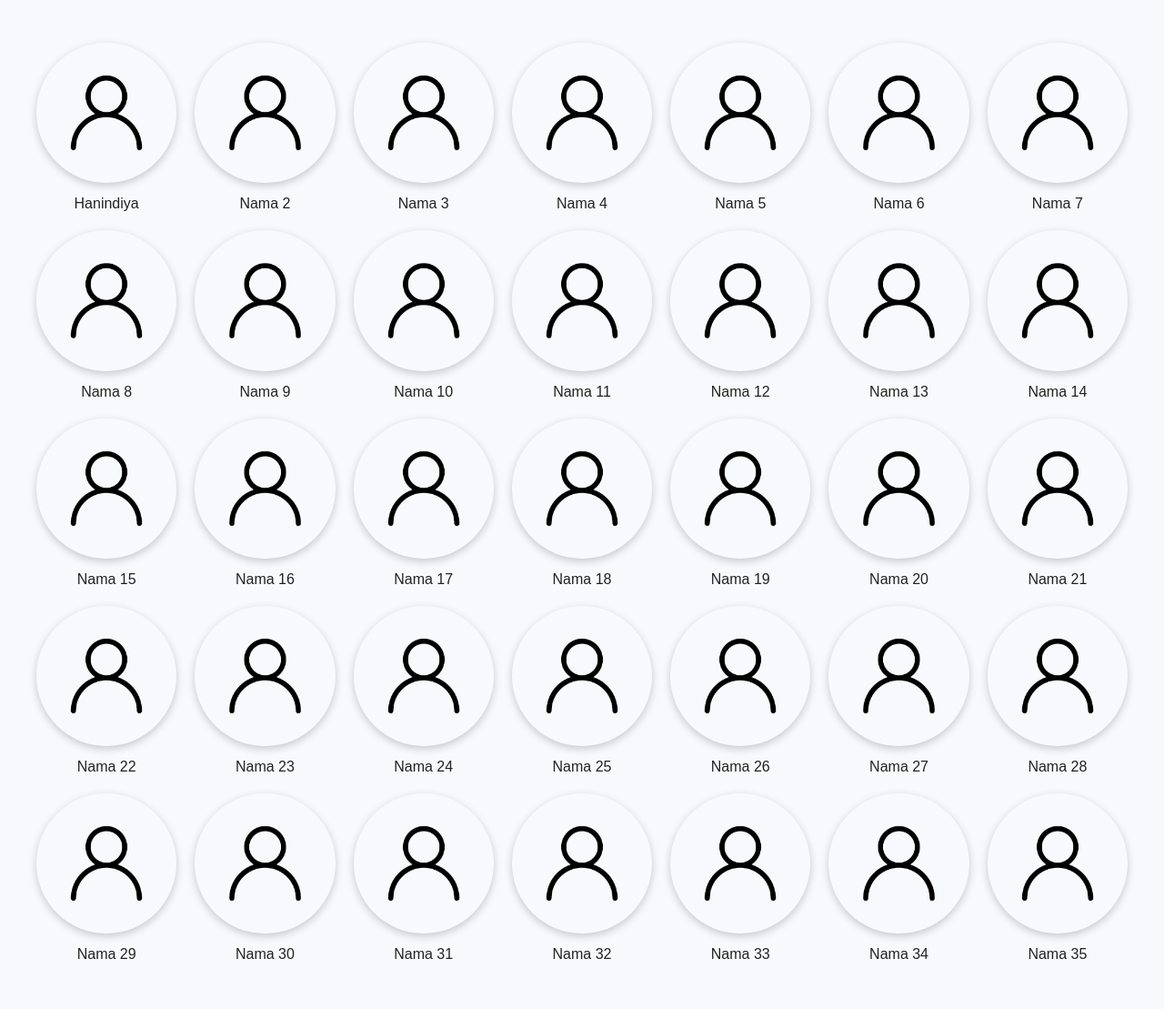
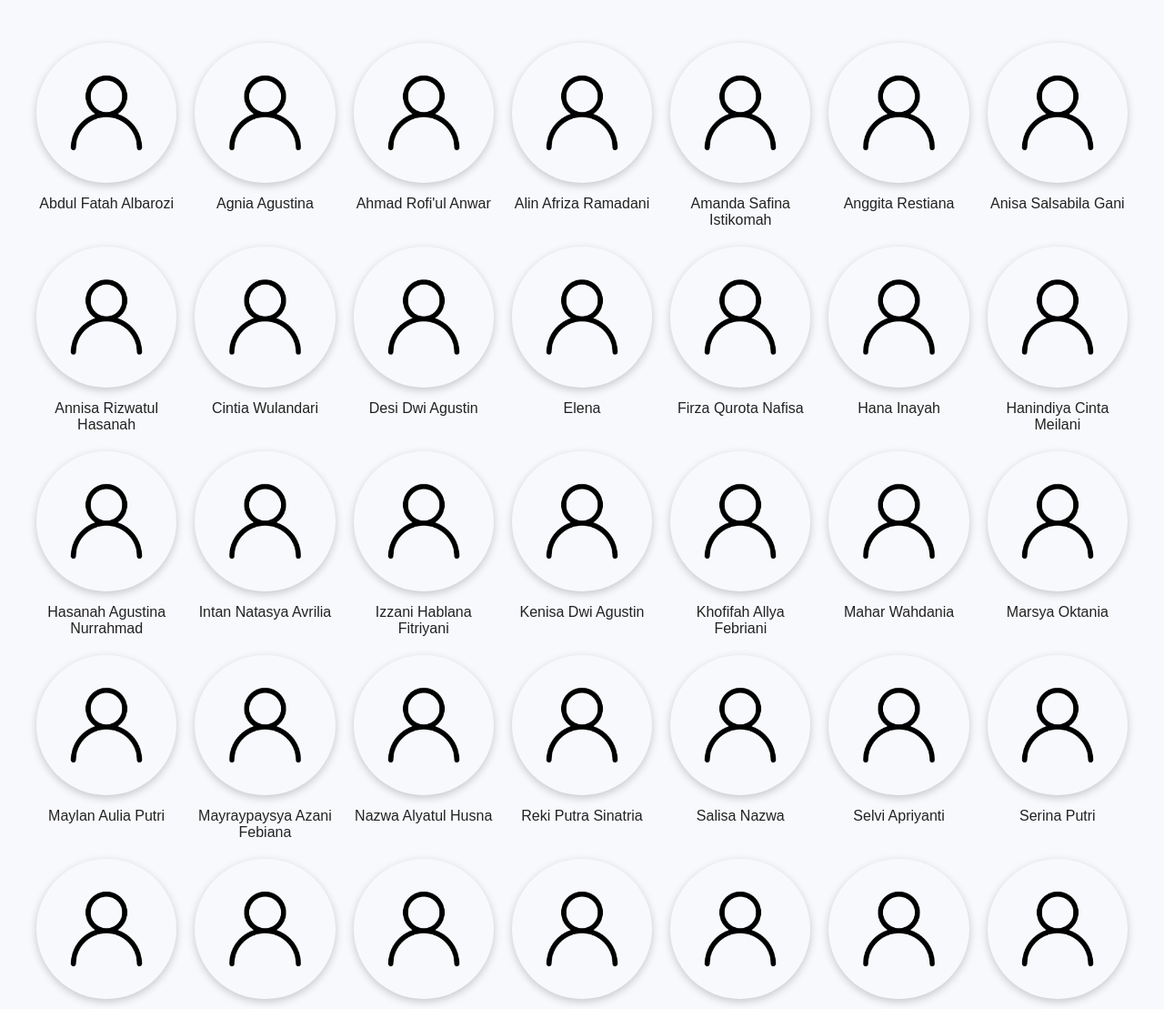
Before and after one commit to decmay27/xakl1nekaBEST, a plain HTML site: page Members.html in a window 1280 px wide. Shown: the part 169-1278 px from the top of the page at 91% size. Drawn offline with Linux system fonts and the light colour scheme.

Commit message:
finish members

```diff
--- a/Members.html
+++ b/Members.html
@@ -31,41 +31,41 @@
   </section>
 
   <section class="members">
-    <div class="member"><img src="usericon.png" alt="Hanindiya"><p>Hanindiya</p></div>
-    <div class="member"><img src="usericon.png" alt="Nama 2"><p>Nama 2</p></div>
-    <div class="member"><img src="usericon.png" alt="Nama 3"><p>Nama 3</p></div>
-    <div class="member"><img src="usericon.png" alt="Nama 4"><p>Nama 4</p></div>
-    <div class="member"><img src="usericon.png" alt="Nama 5"><p>Nama 5</p></div>
-    <div class="member"><img src="usericon.png" alt="Nama 6"><p>Nama 6</p></div>
-    <div class="member"><img src="usericon.png" alt="Nama 7"><p>Nama 7</p></div>
-    <div class="member"><img src="usericon.png" alt="Nama 8"><p>Nama 8</p></div>
-    <div class="member"><img src="usericon.png" alt="Nama 9"><p>Nama 9</p></div>
-    <div class="member"><img src="usericon.png" alt="Nama 10"><p>Nama 10</p></div>
-    <div class="member"><img src="usericon.png" alt="Nama 11"><p>Nama 11</p></div>
-    <div class="member"><img src="usericon.png" alt="Nama 12"><p>Nama 12</p></div>
-    <div class="member"><img src="usericon.png" alt="Nama 13"><p>Nama 13</p></div>
-    <div class="member"><img src="usericon.png" alt="Nama 14"><p>Nama 14</p></div>
-    <div class="member"><img src="usericon.png" alt="Nama 15"><p>Nama 15</p></div>
-    <div class="member"><img src="usericon.png" alt="Nama 16"><p>Nama 16</p></div>
-    <div class="member"><img src="usericon.png" alt="Nama 17"><p>Nama 17</p></div>
-    <div class="member"><img src="usericon.png" alt="Nama 18"><p>Nama 18</p></div>
-    <div class="member"><img src="usericon.png" alt="Nama 19"><p>Nama 19</p></div>
-    <div class="member"><img src="usericon.png" alt="Nama 20"><p>Nama 20</p></div>
-    <div class="member"><img src="usericon.png" alt="Nama 21"><p>Nama 21</p></div>
-    <div class="member"><img src="usericon.png" alt="Nama 22"><p>Nama 22</p></div>
-    <div class="member"><img src="usericon.png" alt="Nama 23"><p>Nama 23</p></div>
-    <div class="member"><img src="usericon.png" alt="Nama 24"><p>Nama 24</p></div>
-    <div class="member"><img src="usericon.png" alt="Nama 25"><p>Nama 25</p></div>
-    <div class="member"><img src="usericon.png" alt="Nama 26"><p>Nama 26</p></div>
-    <div class="member"><img src="usericon.png" alt="Nama 27"><p>Nama 27</p></div>
-    <div class="member"><img src="usericon.png" alt="Nama 28"><p>Nama 28</p></div>
-    <div class="member"><img src="usericon.png" alt="Nama 29"><p>Nama 29</p></div>
-    <div class="member"><img src="usericon.png" alt="Nama 30"><p>Nama 30</p></div>
-    <div class="member"><img src="usericon.png" alt="Nama 31"><p>Nama 31</p></div>
-    <div class="member"><img src="usericon.png" alt="Nama 32"><p>Nama 32</p></div>
-    <div class="member"><img src="usericon.png" alt="Nama 33"><p>Nama 33</p></div>
-    <div class="member"><img src="usericon.png" alt="Nama 34"><p>Nama 34</p></div>
-    <div class="member"><img src="usericon.png" alt="Nama 35"><p>Nama 35</p></div>
+    <div class="member"><img src="usericon.png" alt="Hanindiya"><p>Abdul Fatah Albarozi</p></div>
+    <div class="member"><img src="usericon.png" alt="Nama 2"><p>Agnia Agustina</p></div>
+    <div class="member"><img src="usericon.png" alt="Nama 3"><p>Ahmad Rofi'ul Anwar</p></div>
+    <div class="member"><img src="usericon.png" alt="Nama 4"><p>Alin Afriza Ramadani</p></div>
+    <div class="member"><img src="usericon.png" alt="Nama 5"><p>Amanda Safina Istikomah</p></div>
+    <div class="member"><img src="usericon.png" alt="Nama 6"><p>Anggita Restiana</p></div>
+    <div class="member"><img src="usericon.png" alt="Nama 7"><p>Anisa Salsabila Gani</p></div>
+    <div class="member"><img src="usericon.png" alt="Nama 8"><p>Annisa Rizwatul Hasanah</p></div>
+    <div class="member"><img src="usericon.png" alt="Nama 9"><p>Cintia Wulandari</p></div>
+    <div class="member"><img src="usericon.png" alt="Nama 10"><p>Desi Dwi Agustin</p></div>
+    <div class="member"><img src="usericon.png" alt="Nama 11"><p>Elena</p></div>
+    <div class="member"><img src="usericon.png" alt="Nama 12"><p>Firza Qurota Nafisa</p></div>
+    <div class="member"><img src="usericon.png" alt="Nama 13"><p>Hana Inayah</p></div>
+    <div class="member"><img src="usericon.png" alt="Nama 14"><p>Hanindiya Cinta Meilani</p></div>
+    <div class="member"><img src="usericon.png" alt="Nama 15"><p>Hasanah Agustina Nurrahmad</p></div>
+    <div class="member"><img src="usericon.png" alt="Nama 16"><p>Intan Natasya Avrilia</p></div>
+    <div class="member"><img src="usericon.png" alt="Nama 17"><p>Izzani Hablana Fitriyani</p></div>
+    <div class="member"><img src="usericon.png" alt="Nama 18"><p>Kenisa Dwi Agustin</p></div>
+    <div class="member"><img src="usericon.png" alt="Nama 19"><p>Khofifah Allya Febriani</p></div>
+    <div class="member"><img src="usericon.png" alt="Nama 20"><p>Mahar Wahdania</p></div>
+    <div class="member"><img src="usericon.png" alt="Nama 21"><p>Marsya Oktania</p></div>
+    <div class="member"><img src="usericon.png" alt="Nama 22"><p>Maylan Aulia Putri</p></div>
+    <div class="member"><img src="usericon.png" alt="Nama 23"><p>Mayraypaysya Azani Febiana</p></div>
+    <div class="member"><img src="usericon.png" alt="Nama 24"><p>Nazwa Alyatul Husna</p></div>
+    <div class="member"><img src="usericon.png" alt="Nama 25"><p>Reki Putra Sinatria</p></div>
+    <div class="member"><img src="usericon.png" alt="Nama 26"><p>Salisa Nazwa</p></div>
+    <div class="member"><img src="usericon.png" alt="Nama 27"><p>Selvi Apriyanti</p></div>
+    <div class="member"><img src="usericon.png" alt="Nama 28"><p>Serina Putri</p></div>
+    <div class="member"><img src="usericon.png" alt="Nama 29"><p>Shafira Nur Muslimah</p></div>
+    <div class="member"><img src="usericon.png" alt="Nama 30"><p>Shifa Juni Aulina</p></div>
+    <div class="member"><img src="usericon.png" alt="Nama 31"><p>Sifa Sulfiana Sari</p></div>
+    <div class="member"><img src="usericon.png" alt="Nama 32"><p>Syabila Putri Mutiarani</p></div>
+    <div class="member"><img src="usericon.png" alt="Nama 33"><p>Unzila Syifa Urramadani</p></div>
+    <div class="member"><img src="usericon.png" alt="Nama 34"><p>Wisnu Sabria Yanto</p></div>
+    <div class="member"><img src="usericon.png" alt="Nama 35"><p>Wulan Cahya Islami</p></div>
 
 
   </section>
```
Also changed, not shown: index.html (+1 -32 lines).
